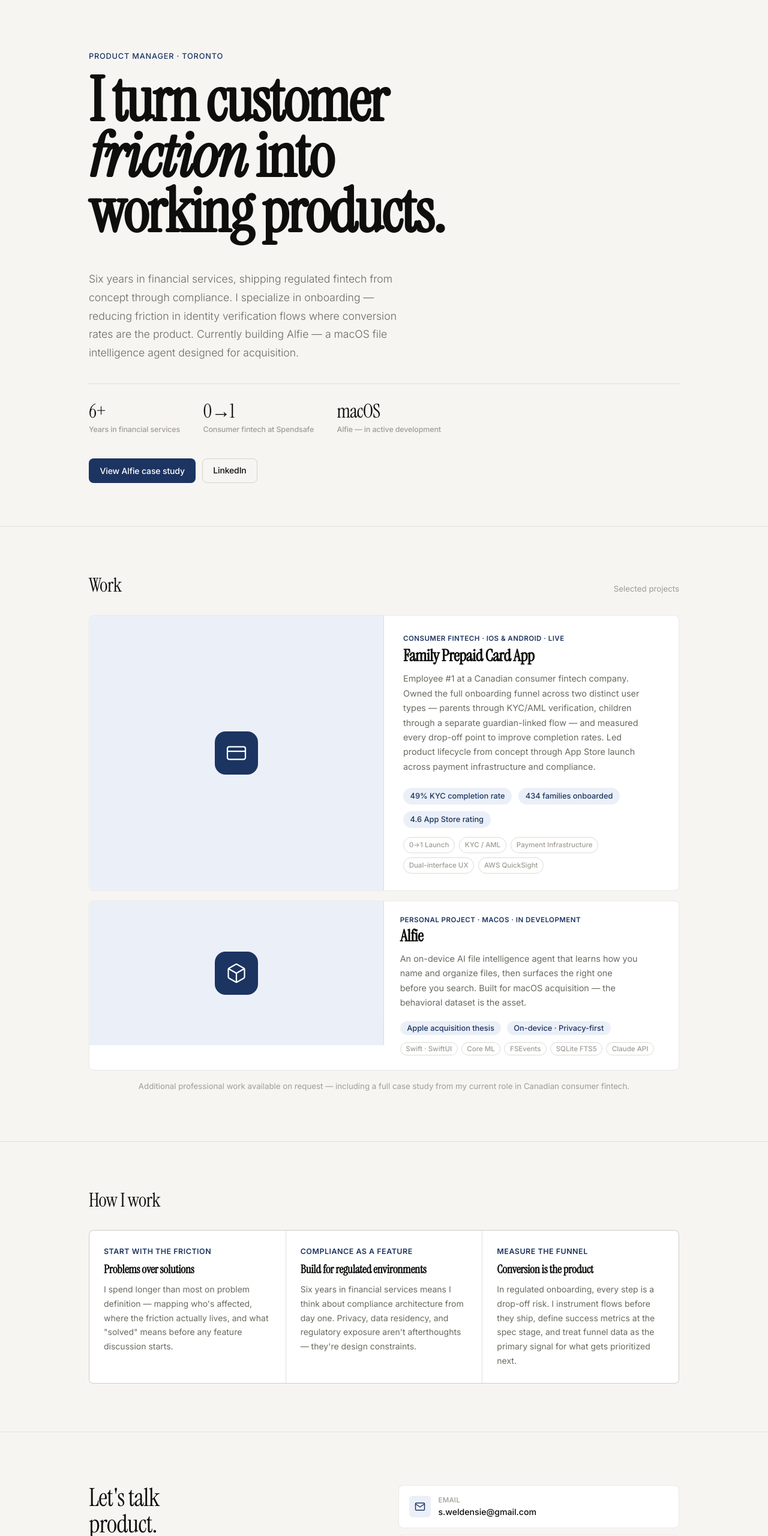
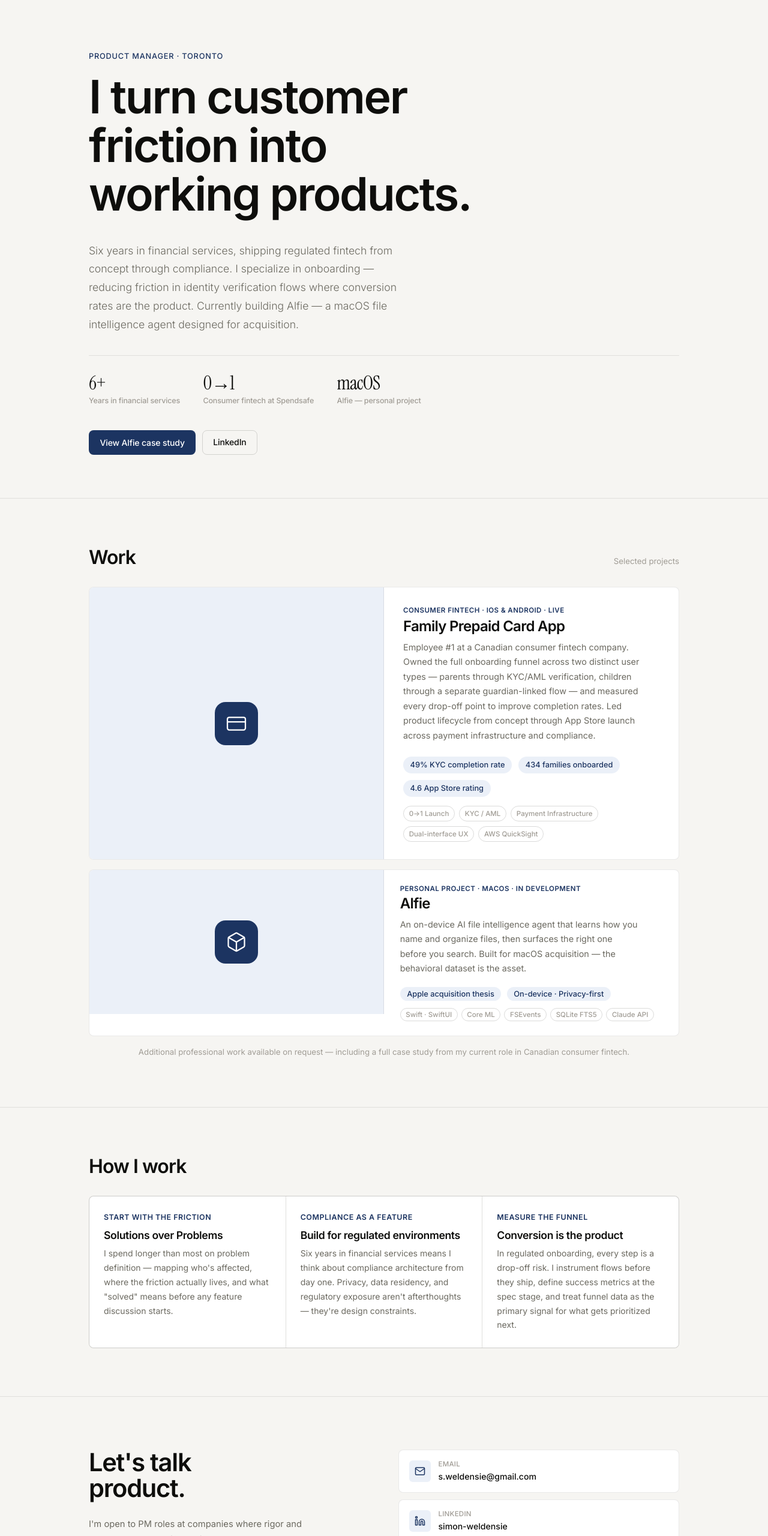
Before and after one commit to SimonWRR/SimonWRR.github.io, a plain HTML site: page index.html in a window 1280 px wide. Shown: the part 80-2640 px from the top of the page at 60% size. Drawn offline with Linux system fonts and the light colour scheme.

Commit message:
Add files via upload

```diff
--- a/index.html
+++ b/index.html
@@ -126,14 +126,15 @@ body {
   margin-bottom: 1.4em;
 }
 .hero-name {
-  font-family: var(--serif);
-  font-size: clamp(3.2rem, 8vw, 6.4rem);
-  line-height: .9;
-  letter-spacing: -.025em;
+  font-family: var(--sans);
+  font-size: clamp(2.6rem, 6vw, 5rem);
+  font-weight: 700;
+  line-height: 1.05;
+  letter-spacing: -.03em;
   margin-bottom: .5em;
   text-wrap: balance;
 }
-.hero-name em { font-style: italic; }
+.hero-name em { font-style: normal; }
 .hero-desc {
   font-size: clamp(.97rem, 1.7vw, 1.1rem);
   color: var(--text2);
@@ -192,10 +193,10 @@ body {
   margin-bottom: 2em;
 }
 .section-title {
-  font-family: var(--serif);
+  font-family: var(--sans);
   font-size: clamp(1.5rem, 3vw, 2rem);
-  font-weight: 400;
-  letter-spacing: -.015em;
+  font-weight: 700;
+  letter-spacing: -.03em;
   line-height: 1.1;
 }
 .section-sub { font-size: .83rem; color: var(--text3); }
@@ -231,7 +232,7 @@ body {
 .pc-icon-wrap svg { color: #fff; }
 .pc-body { padding: 1.8em 2em; display: flex; flex-direction: column; justify-content: space-between; gap: 1.4em; }
 .pc-tag { font-size: .72rem; font-weight: 600; color: var(--accent); letter-spacing: .04em; text-transform: uppercase; margin-bottom: .4em; }
-.pc-title { font-family: var(--serif); font-size: 1.7rem; color: var(--text); line-height: 1.1; letter-spacing: -.02em; margin-bottom: .4em; }
+.pc-title { font-family: var(--sans); font-size: 1.5rem; font-weight: 700; color: var(--text); line-height: 1.1; letter-spacing: -.03em; margin-bottom: .4em; }
 .pc-desc { font-size: .9rem; color: var(--text2); line-height: 1.7; max-width: 44ch; }
 .pc-outcomes { display: flex; flex-wrap: wrap; gap: .7em; }
 .pc-outcome {
@@ -258,14 +259,14 @@ body {
 .principles { display: grid; grid-template-columns: repeat(3, 1fr); gap: 1px; background: var(--line); border: 1px solid var(--line); border-radius: var(--r); overflow: hidden; margin-top: 1.8em; }
 .principle { background: var(--surface); padding: 1.6em 1.5em; }
 .pr-label { font-size: .78rem; font-weight: 600; color: var(--accent); letter-spacing: .04em; text-transform: uppercase; margin-bottom: .65em; }
-.pr-title { font-family: var(--serif); font-size: 1.2rem; line-height: 1.2; color: var(--text); margin-bottom: .5em; letter-spacing: -.01em; }
+.pr-title { font-family: var(--sans); font-size: 1.1rem; font-weight: 700; line-height: 1.2; color: var(--text); margin-bottom: .5em; letter-spacing: -.02em; }
 .pr-desc { font-size: .875rem; color: var(--text2); line-height: 1.7; }
 @media (max-width: 640px) { .principles { grid-template-columns: 1fr; } }
 
 /* CONTACT SECTION */
 .contact-section { padding-block: clamp(52px, 7vw, 88px); }
 .contact-grid { display: grid; grid-template-columns: 1fr 1fr; gap: 3em; align-items: start; }
-.contact-headline { font-family: var(--serif); font-size: clamp(1.8rem, 4vw, 2.6rem); font-weight: 400; letter-spacing: -.02em; line-height: 1.05; margin-bottom: .6em; }
+.contact-headline { font-family: var(--sans); font-size: clamp(1.8rem, 4vw, 2.6rem); font-weight: 700; letter-spacing: -.03em; line-height: 1.05; margin-bottom: .6em; }
 .contact-desc { font-size: .92rem; color: var(--text2); line-height: 1.75; max-width: 40ch; }
 .contact-links { display: flex; flex-direction: column; gap: .7em; }
 .contact-item {
@@ -317,9 +318,10 @@ footer {
 .cs-back:hover { color: var(--text2); }
 .cs-kicker { font-size: .8rem; font-weight: 500; color: var(--accent); letter-spacing: .05em; text-transform: uppercase; margin-bottom: 1em; }
 .cs-title {
-  font-family: var(--serif);
+  font-family: var(--sans);
   font-size: clamp(2.4rem, 6vw, 4.5rem);
-  line-height: .92; letter-spacing: -.025em;
+  font-weight: 700;
+  line-height: 1; letter-spacing: -.03em;
   margin-bottom: .5em;
 }
 .cs-subtitle { font-size: clamp(.97rem, 1.7vw, 1.1rem); color: var(--text2); font-weight: 300; max-width: 52ch; line-height: 1.75; margin-bottom: 1.8em; }
@@ -362,9 +364,9 @@ footer {
 .cs-section { padding-block: clamp(40px, 5vw, 64px); border-bottom: 1px solid var(--line); }
 .cs-section:last-child { border-bottom: none; }
 .cs-section h2 {
-  font-family: var(--serif);
+  font-family: var(--sans);
   font-size: clamp(1.5rem, 3vw, 2rem);
-  font-weight: 400; letter-spacing: -.015em; line-height: 1.1;
+  font-weight: 700; letter-spacing: -.03em; line-height: 1.1;
   margin-bottom: .8em;
 }
 .cs-section p { font-size: .95rem; color: var(--text2); line-height: 1.8; max-width: 62ch; }
@@ -405,7 +407,7 @@ footer {
 }
 .prd-step:last-child { border-bottom: none; }
 .prd-step-num { font-size: .72rem; font-weight: 700; color: var(--accent); letter-spacing: .08em; text-transform: uppercase; margin-bottom: .5em; }
-.prd-step h2 { font-family: var(--serif); font-size: clamp(1.4rem, 2.5vw, 1.85rem); font-weight: 400; letter-spacing: -.015em; line-height: 1.1; margin-bottom: .75em; }
+.prd-step h2 { font-family: var(--sans); font-size: clamp(1.4rem, 2.5vw, 1.85rem); font-weight: 700; letter-spacing: -.03em; line-height: 1.1; margin-bottom: .75em; }
 .prd-step p { font-size: .925rem; color: var(--text2); line-height: 1.8; margin-bottom: .75em; max-width: 62ch; }
 .prd-step h3 { font-size: .95rem; font-weight: 600; color: var(--text); margin-top: 1.4em; margin-bottom: .4em; letter-spacing: -.01em; }
 .prd-step ul { padding-left: 1.2em; }
@@ -422,7 +424,7 @@ footer {
 
 /* CLOSER (case study bottom) */
 .cs-closer { padding-block: clamp(52px, 6vw, 80px); text-align: center; background: var(--surface2); }
-.cs-closer h2 { font-family: var(--serif); font-size: clamp(1.6rem, 3.5vw, 2.4rem); font-weight: 400; letter-spacing: -.02em; margin-bottom: .5em; }
+.cs-closer h2 { font-family: var(--sans); font-size: clamp(1.6rem, 3.5vw, 2.4rem); font-weight: 700; letter-spacing: -.03em; margin-bottom: .5em; }
 .cs-closer p { font-size: .95rem; color: var(--text2); max-width: 44ch; margin-inline: auto; margin-bottom: 1.6em; line-height: 1.75; }
 </style>
 
@@ -459,7 +461,7 @@ footer {
         </div>
         <div>
           <span class="hstat-num">macOS</span>
-          <span class="hstat-label">Alfie — in active development</span>
+          <span class="hstat-label">Alfie — personal project</span>
         </div>
       </div>
 
@@ -555,7 +557,7 @@ footer {
       <div class="principles">
         <div class="principle">
           <p class="pr-label">Start with the friction</p>
-          <h3 class="pr-title">Problems over solutions</h3>
+          <h3 class="pr-title">Solutions over Problems</h3>
           <p class="pr-desc">I spend longer than most on problem definition — mapping who's affected, where the friction actually lives, and what "solved" means before any feature discussion starts.</p>
         </div>
         <div class="principle">
```
